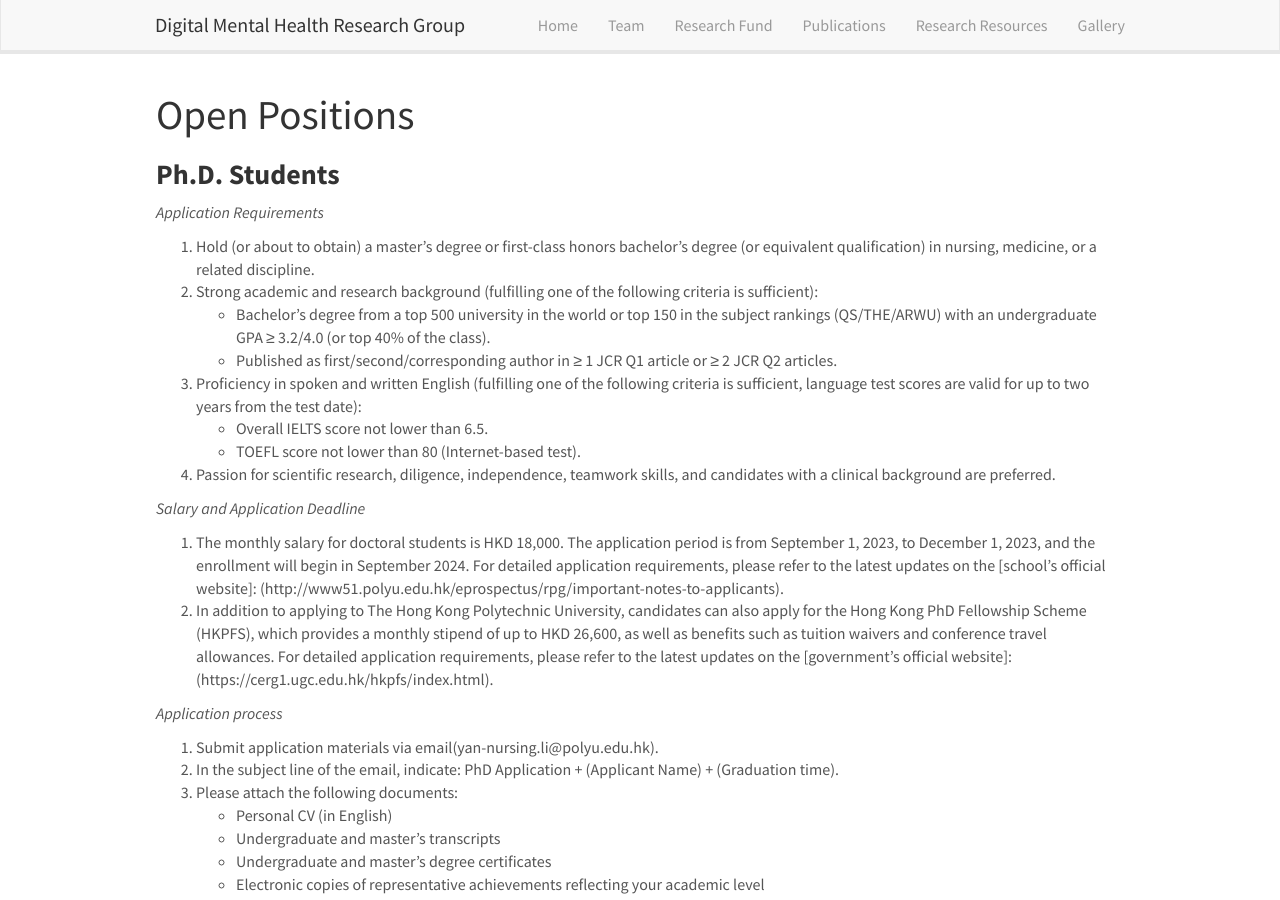
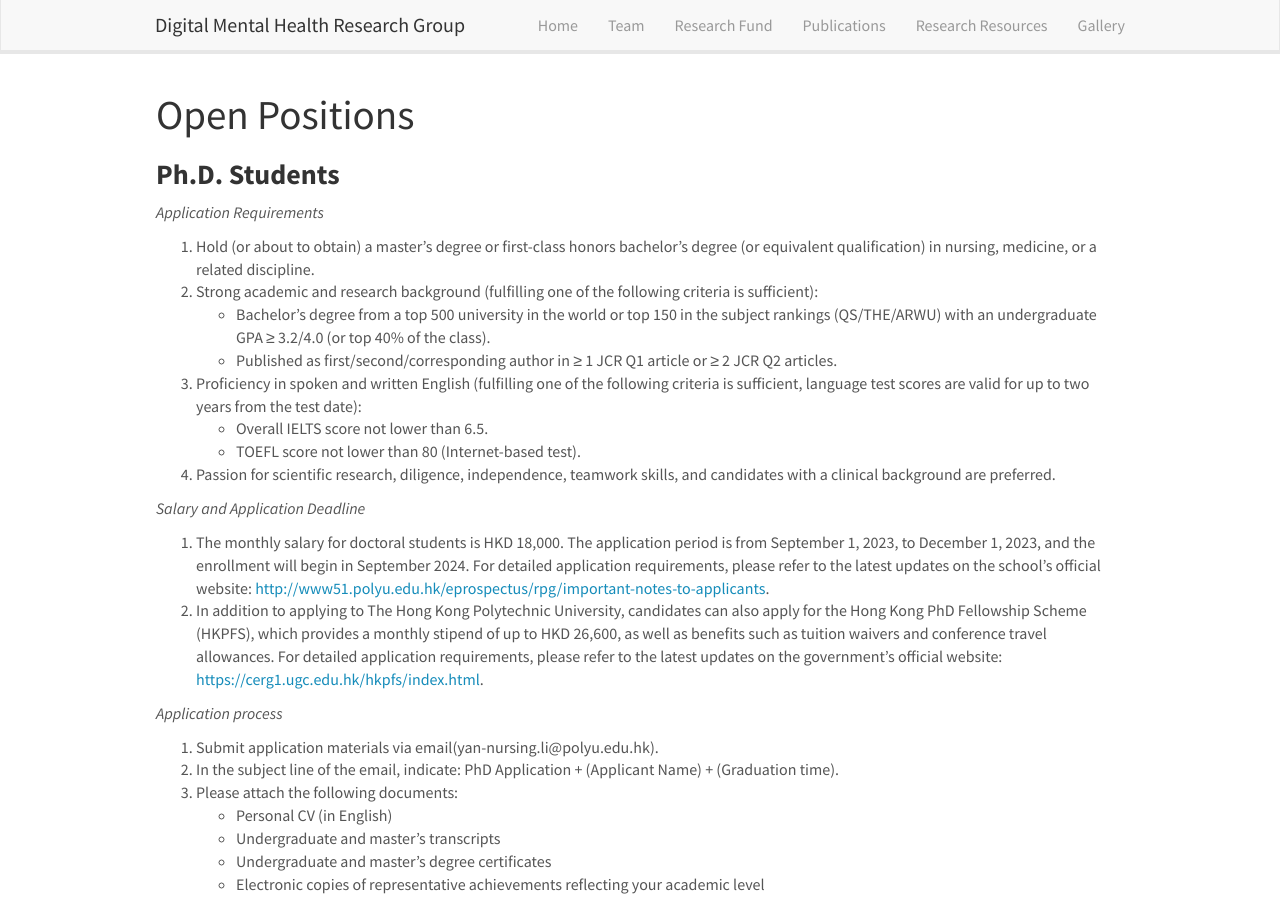
Before and after one commit to polyuly/polyuly.github.io, a Jekyll site: the page built from _pages/openings.md, in a window 1280 px wide and 900 px high. Built offline with Jekyll 4.4.1, drawn with Linux system fonts in a browser that asks for light colours; nearby versions of some CDN libraries.

```diff
--- a/_pages/openings.md
+++ b/_pages/openings.md
@@ -25,8 +25,8 @@ permalink: /vacancies
 
 *Salary and Application Deadline*
 
-1. The monthly salary for doctoral students is HKD 18,000. The application period is from September 1, 2023, to December 1, 2023, and the enrollment will begin in September 2024. For detailed application requirements, please refer to the latest updates on the [school's official website]: (http://www51.polyu.edu.hk/eprospectus/rpg/important-notes-to-applicants).
-2. In addition to applying to The Hong Kong Polytechnic University, candidates can also apply for the Hong Kong PhD Fellowship Scheme (HKPFS), which provides a monthly stipend of up to HKD 26,600, as well as benefits such as tuition waivers and conference travel allowances. For detailed application requirements, please refer to the latest updates on the [government's official website]: (https://cerg1.ugc.edu.hk/hkpfs/index.html).
+1. The monthly salary for doctoral students is HKD 18,000. The application period is from September 1, 2023, to December 1, 2023, and the enrollment will begin in September 2024. For detailed application requirements, please refer to the latest updates on the school's official website: <http://www51.polyu.edu.hk/eprospectus/rpg/important-notes-to-applicants>.
+2. In addition to applying to The Hong Kong Polytechnic University, candidates can also apply for the Hong Kong PhD Fellowship Scheme (HKPFS), which provides a monthly stipend of up to HKD 26,600, as well as benefits such as tuition waivers and conference travel allowances. For detailed application requirements, please refer to the latest updates on the government's official website: <https://cerg1.ugc.edu.hk/hkpfs/index.html>.
 
 *Application process*
 1. Submit application materials via email(yan-nursing.li@polyu.edu.hk).
```
